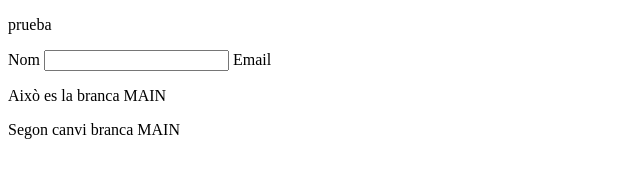
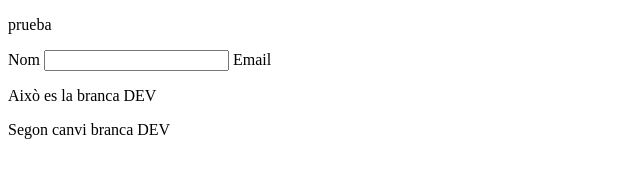
Before and after one commit to scobo04/activitat-ed-llmqs, a plain HTML site: page prueba.html in a window 1280 px wide. Shown: the full height of the page, 0-640 px from the left. Drawn offline with Linux system fonts and the light colour scheme.

Commit message:
Canvis dev

```diff
--- a/prueba.html
+++ b/prueba.html
@@ -12,7 +12,7 @@
 
         <label for="email">Email</label>
     </form>
-    <p>Això es la branca MAIN</p>
-    <p>Segon canvi branca MAIN</p>
+    <p>Això es la branca DEV</p>
+    <p>Segon canvi branca DEV</p>
 </body>
 </html>
```
